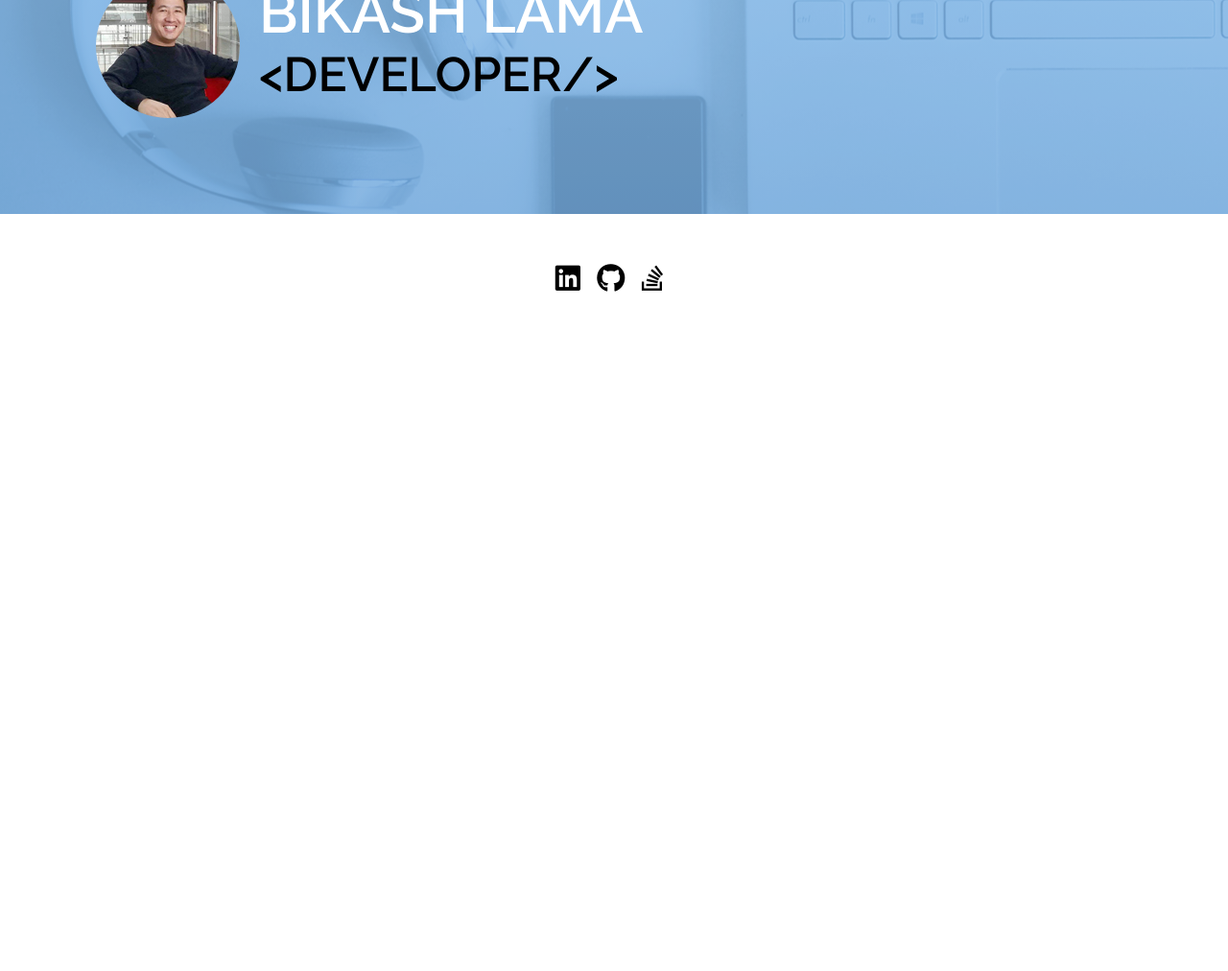
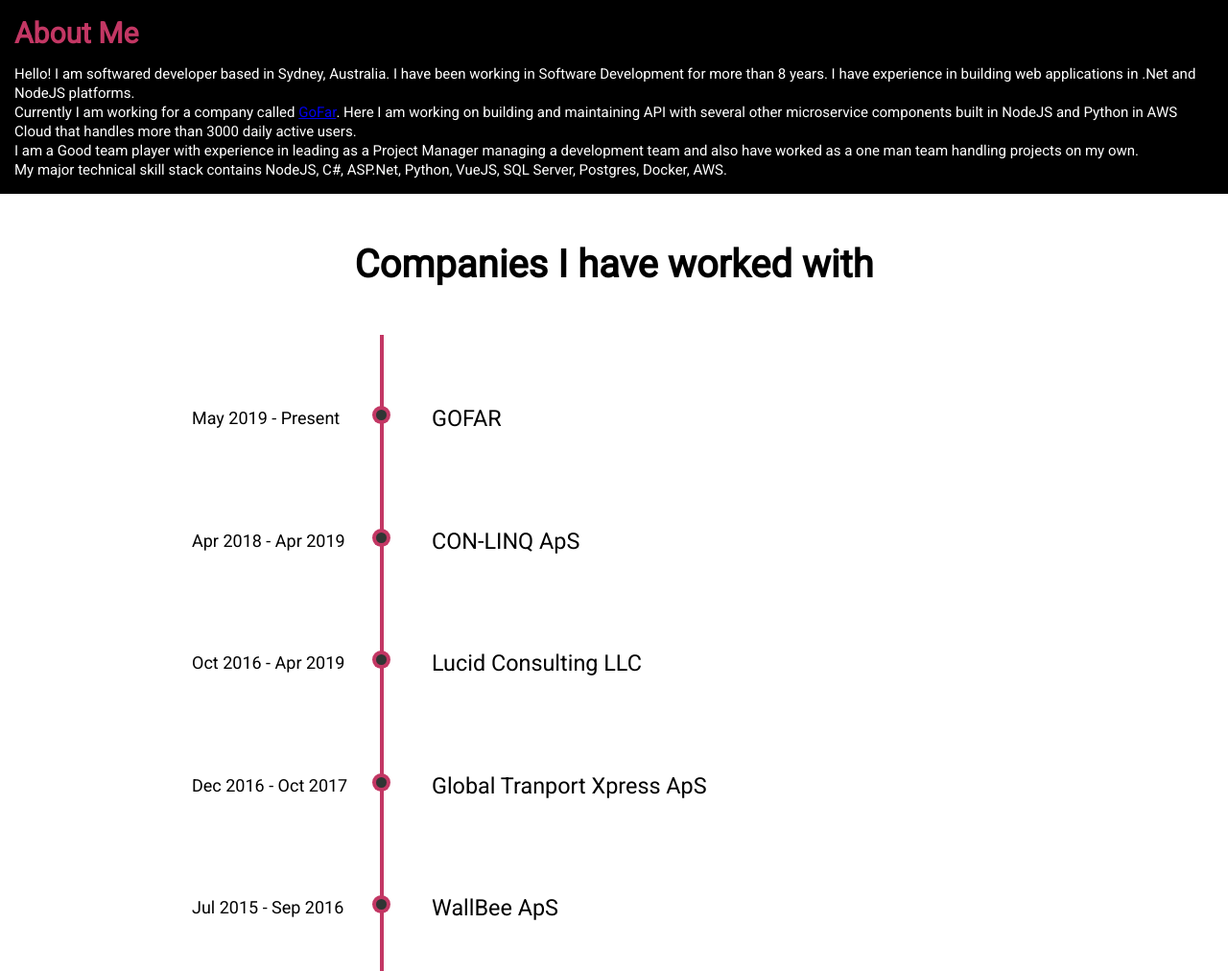
Before and after one commit to bikashlama/bikash.github.io, a plain HTML site: page index.html in a window 1280 px wide. Shown: the part 653-1665 px from the top of the page at 96% size. Before the commit the page ends 961 px from the top, so only its background shows below. Drawn offline with Linux system fonts and the light colour scheme.

Commit message:
added about me and timeline

```diff
--- a/index.html
+++ b/index.html
@@ -1,4 +1,5 @@
 <html>
+
 <head>
     <link href="https://fonts.googleapis.com/css2?family=Roboto&display=swap" rel="stylesheet">
     <link href="https://fonts.googleapis.com/css2?family=Raleway:wght@600&display=swap" rel="stylesheet">
@@ -6,6 +7,7 @@
     <script src="https://kit.fontawesome.com/24ae38cf6e.js" crossorigin="anonymous"></script>
     <title>Bikash Lama</title>
 </head>
+
 <body>
     <div id="header">
         <div id="menu" role="navigation">
@@ -22,6 +24,17 @@
                 <li><a href="#">Contact</a></li>
             </ul>
         </div>
+        <div id="social_links">
+            <a href="https://www.linkedin.com/in/bikash-lama/" target="_blank">
+                <i class="fab fa-linkedin"></i>
+            </a>
+            <a href="https://github.com/bikashlama" target="_blank">
+                <i class="fab fa-github"></i>
+            </a>
+            <a href="https://stackoverflow.com/users/2398686/bikash-lama" target="_blank">
+                <i class="fab fa-stack-overflow"></i>
+            </a>
+        </div>
     </div>
 
     <div id="main_container">
@@ -36,17 +49,57 @@
                 </div>
             </div>
         </div>
-            <div id="social_links">
-                <a href="https://www.linkedin.com/in/bikash-lama/" target="_blank">
-                    <i class="fab fa-linkedin"></i>
-                </a>
-                <a href="https://github.com/bikashlama" target="_blank">
-                    <i class="fab fa-github"></i>
-                </a>
-                <a href="https://stackoverflow.com/users/2398686/bikash-lama" target="_blank">
-                    <i class="fab fa-stack-overflow"></i>
-                </a>
+        <div id="about_me">
+            <h1>About Me</h1>
+            <p>
+                Hello! I am softwared developer based in Sydney, Australia. I have been working in Software Development
+                for more than 8 years. I have experience in building web applications in .Net and NodeJS platforms.
+                <br />
+                Currently I am working for a company called <a href="https://www.gofar.co">GoFar</a>. Here I am working
+                on building and maintaining API with several other microservice components built in NodeJS and Python in
+                AWS Cloud that handles more than 3000 daily active users.<br />
+                I am a Good team player with experience in leading as a Project Manager managing a development team and
+                also have worked as a one man team handling projects on my own.<br />
+                My major technical skill stack contains NodeJS, C#, ASP.Net, Python, VueJS, SQL Server, Postgres,
+                Docker, AWS.
+            </p>
+        </div>
+        <div id="work_experiences">
+            <h1>Companies I have worked with</h1>
+            <div id="timeline-content">
+                <ul class="timeline">
+                    <li class="event" data-date="May 2019 - Present">
+                        <h3>GOFAR</h3>
+                        <p></p>
+                    </li>
+                    <li class="event" data-date="Apr 2018 - Apr 2019">
+                        <h3>CON-LINQ ApS</h3>
+                        <p></p>
+                    </li>
+                    <li class="event" id="date" data-date="Oct 2016 - Apr 2019">
+                        <h3>Lucid Consulting LLC</h3>
+                        <p></p>
+                    </li>
+                    <li class="event" data-date="Dec 2016 - Oct 2017">
+                        <h3>Global Tranport Xpress ApS</h3>
+                        <p><p />
+                    </li>
+                    <li class="event" data-date="Jul 2015 - Sep 2016">
+                        <h3>WallBee ApS</h3>
+                        <p><p/>
+                    </li>
+                    <li class="event" data-date="Jan 2014 - Jun 2015">
+                        <h3>Agile IT Solutions</h3>
+                        <p><p />
+                    </li>
+                    <li class="event" data-date="Jun 2011 - Nov 2012">
+                        <h3>Sazu Technologies</h3>
+                        <p><p/>
+                    </li>
+                </ul>
+            </div>
         </div>
     </div>
 </body>
+
 </html>
--- a/layout.css
+++ b/layout.css
@@ -6,11 +6,11 @@
 }
 
 #header {
-    height: 60px;
+    height: 50px;
 }
 
 #menu {
-    float: right;
+    float: left;
 }
 
 #menu ul {
@@ -21,7 +21,6 @@
 #menu ul li {
     float: left;
     margin-right: 20px;
-    line-height: 60px;
     display: block;
     transition-duration: 0.5s;
 }
@@ -61,19 +60,18 @@
     background: black;
     overflow: hidden;
     background: #C33764;  /* fallback colour. Make sure this is just one solid colour. */
-    background: -webkit-linear-gradient(rgba(129, 196, 252, 0.8), rgba(57, 134, 206, 0.8)), url('./images/introduction-background.jpg');
-    background: linear-gradient(rgba(129, 196, 252, 0.8), rgba(57, 134, 206, 0.8)), url('./images/introduction-background.jpg'); /* The least supported option. */
+    background: -webkit-linear-gradient(rgba(0, 0, 0, 0.8), rgba(0, 0, 0, 0.8)), url('./images/introduction-background.jpg');
+    background: linear-gradient(rgba(0, 0, 0, 0.8), rgba(0, 0, 0, 0.8)), url('./images/introduction-background.jpg'); /* The least supported option. */
     width: 100vw;
-    height: 800px;
-    margin-bottom: 50px;
+    height: 600px;
 }
 
 #hello {
     background: rgba(255, 255, 255, 0.25);
     height: 100%;
     width: 100%;
-    padding-top: 550px;
-    padding-left: 100px;
+    padding-top: 400px;
+    padding-left: 50px;
     z-index: 2;
 }
 
@@ -81,26 +79,54 @@
     color: #FFFFFF;
     font-family: 'Raleway', sans-serif;
     display: block;
-    font-size: 60px;
+    font-size: 55px;
 }
 
 #job-description {
-    color: #000000;
+    color: #C33764;
     font-family: 'Raleway', sans-serif;
     display: block;
     font-size: 50px;
 }
 
 #social_links {
-    height: 30px;
-    text-align: center;
-    font-size: 30px;
+    margin: auto;
+    float: right;
+    line-height: 50px;
+    font-size: 25px;
+    padding-right: 10px;
 }
 
 #social_links a{
     color: #000000;
     text-decoration: none;
     margin-right: 10px;
+}
+
+#about_me{
+    background-color: black;
+    padding: 15px;
+}
+
+#work_experiences {
+    margin-top: 50px;
+    text-align: center;
+}
+
+#about_me h1{
+    margin-top: 5px;
+    margin-bottom: 15px;
+    color: #C33764;
+    font-size: 30px;
+}
+
+#about_me p{
+    color: #FFFFFF;
+    padding: 18px;
+    font-size: 15px;
+    margin: 0px;
+    padding: 0px;
+    line-height: 20px;
 }
 
 .profile-image-cropper {
@@ -118,3 +144,61 @@
   height: 100%;
   width: auto;
 }
+
+.timeline {
+    border-left: 4px solid #C33764;
+    border-bottom-right-radius: 4px;
+    border-top-right-radius: 4px;
+    background: rgba(255, 255, 255, 0.03);
+    margin: 50px auto;
+    position: relative;
+    line-height: 1.4em;
+    padding: 50px;
+    list-style: none;
+    text-align: left;
+    font-weight: 100;
+    max-width: 30%;
+  }
+  .timeline h1 {
+    font-weight: 100;
+    font-size: 1.4em;
+  }
+  .timeline h2,
+  .timeline h3 {
+    font-weight: 400;
+  }
+  .timeline .event {
+    border-bottom: 1px dashed rgba(255, 255, 255, 0.1);
+    padding-bottom: 25px;
+    margin-bottom: 50px;
+    position: relative;
+  }
+  .timeline .event:last-of-type {
+    padding-bottom: 0;
+    margin-bottom: 0;
+    border: none;
+  }
+  .timeline .event:before,
+  .timeline .event:after {
+    position: absolute;
+    display: block;
+    top: 0;
+  }
+  .timeline .event:before {
+    left: -250px;
+    content: attr(data-date);
+    text-align: right;
+    font-weight: 100;
+    font-size: 0.9em;
+    min-width: 120px;
+  }
+  .timeline .event:after {
+    box-shadow: 0 0 0 4px #C33764;
+    left: -57.85px;
+    background: #313534;
+    border-radius: 50%;
+    height: 11px;
+    width: 11px;
+    content: "";
+    top: 5px;
+  }
```
Lines whose indentation alone changed are shown as unchanged.
